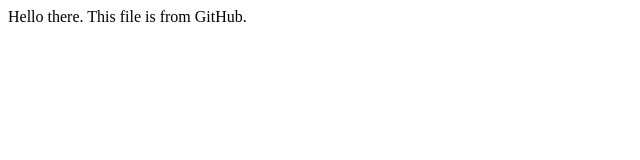
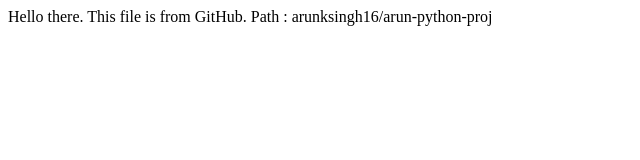
Before and after one commit to arunksingh16/pylearning, a plain HTML site: page index.html in a window 1280 px wide. Shown: the whole page, without its empty margins (0-640 px from the left). Drawn offline with Linux system fonts and the light colour scheme.

Commit message:
Update index.html

```diff
--- a/index.html
+++ b/index.html
@@ -1,5 +1,5 @@
 <html>
 <body>
-Hello there. This file is from GitHub.
+Hello there. This file is from GitHub. Path : arunksingh16/arun-python-proj
 </body>
 </html>
```
